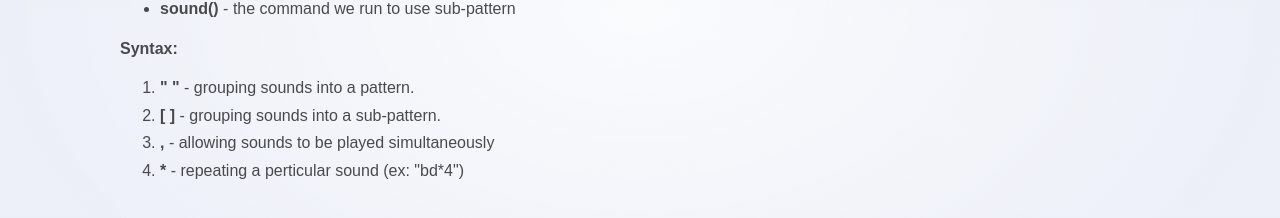
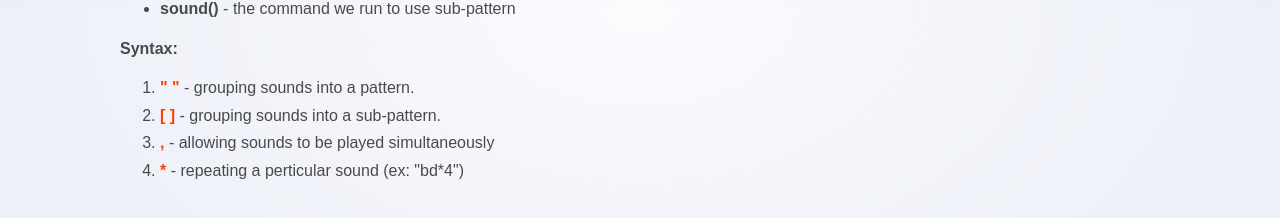
Before and after one commit to vsandstrom/strudelcourse, a SvelteKit app: page /sound in a window 1280 px wide. Shown: the part 3591-3809 px from the top of the page. Built offline with nearby package versions, Linux system fonts and the light colour scheme.

Commit message:
some links to sections of the page

```diff
--- a/src/routes/sound/+page.svelte
+++ b/src/routes/sound/+page.svelte
@@ -30,7 +30,7 @@
       <b>sd</b> are often used to abbreviate drums, as in <b>B</b>ass<b>D</b>rum
       and <b>S</b>nare<b>D</b>rum. </p>
     <p>
-      Everything within the quotes <b>(" ")</b> is interpreted as a pattern. The space
+      Everything within the quotes <b id="quotes-pattern">(" ")</b> is interpreted as a pattern. The space
       between each word is there so the program knows how many sounds is in the
       pattern.
     </p>
@@ -79,7 +79,7 @@
       </tr>
       </tbody>
     </table>
-    <p>
+    <p id="sound2-2">
       In this example we have added the brackets <b>([  ])</b>. They are used for
       grouping sounds into sub-patterns. All the sounds inside the <b>[  ]</b>
       will play within the time it takes for one sound outside the <b>[  ]</b>
@@ -152,10 +152,10 @@
       </li></ul>
     <h4>Syntax:</h4>
     <ol>
-      <li> <b>" "</b> - grouping sounds into a pattern. </li>
-      <li> <b>[ ]</b> - grouping sounds into a sub-pattern. </li>
-      <li> <b>,</b> - allowing sounds to be played simultaneously </li>
-      <li> <b>*</b> - repeating a perticular sound (ex: "bd*4") </li>
+      <li> <b><a href="#sound1">" "</a></b> - grouping sounds into a pattern. </li>
+      <li> <b><a href="#sound2-2">[ ]</a></b> - grouping sounds into a sub-pattern. </li>
+      <li> <b><a href="#sound3">,</a></b> - allowing sounds to be played simultaneously </li>
+      <li> <b><a href="#sound4">*</a></b> - repeating a perticular sound (ex: "bd*4") </li>
     </ol>
   </div>
 </div>
```
Also changed, not shown: 27 other files (tests, documents, lock files or other folders).
